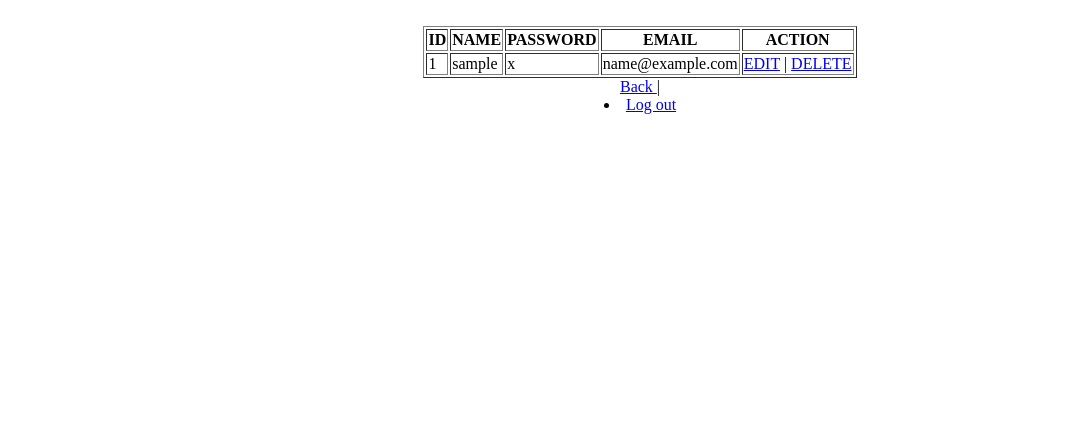
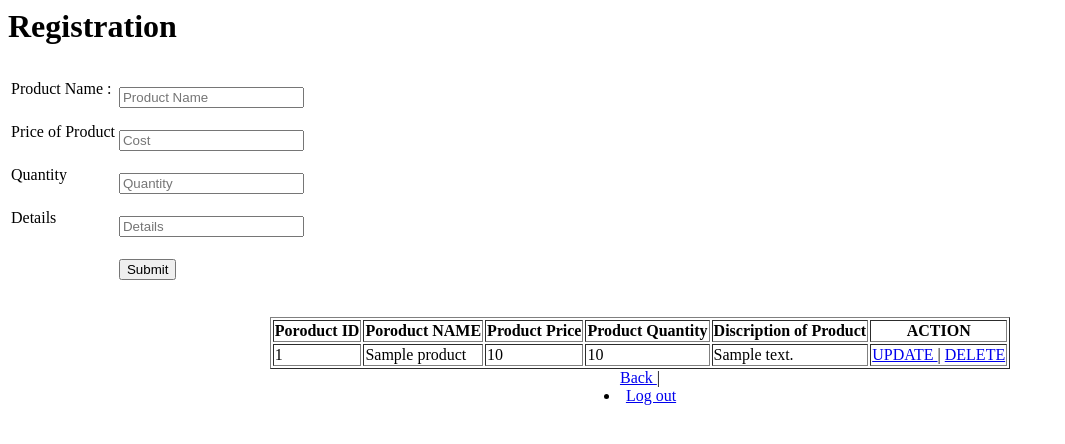
Before and after one commit to imdadhaq/WEB-TECH-, a PHP site: page /views/product.php in a window 1280 px wide. Shown: the top 444 px of the page, without its empty margins (0-1065 px from the left). Run offline with PHP 8.4, Linux system fonts and the light colour scheme; tables that the repository leaves empty or names only in its code hold one stand-in row (values such as "Sample post").

```diff
--- a/SCM_FINAL_Project/model/usersModel.php
+++ b/SCM_FINAL_Project/model/usersModel.php
@@ -34,9 +34,21 @@
 		return $result;
 	}
 
+	//This Block is for Product Database and Tabel
+	function addproduct($user){
+		$con = getConnection();
+		//$sql= "insert into users values('','{$user['username']}', '{$user['password']}', '{$user['email']}')";
+		$sql= "INSERT into `product` values('','{$user['name']}','{$user['cost']}', '{$user['quantity']}', '{$user['details']}')";
+		if(mysqli_query($con, $sql)){
+			return true;
+		}else{
+			return false;
+		}
+	}
+
 	function getAllproduct(){
 		$con = getConnection();
-		$sql= "select * from user";
+		$sql= "select * from product";
 		$result = mysqli_query($con, $sql);
 		return $result;
 	}
--- a/SCM_FINAL_Project/views/login.html
+++ b/SCM_FINAL_Project/views/login.html
@@ -5,7 +5,7 @@
 </head>
 <body>
 
-	<form class="form" method="post" name="login" action="../controller/logincheck.php">
+	<form class="form" method="post" name="login" action="../controller/logincheck.php" onsubmit="return validateForm()">
 
 		<h1 class="login-title">Login</h1>
 
@@ -26,7 +26,7 @@
 					</td>
 				</tr>
 			</table>
-
+			<script type="text/javascript" src="script1.js"></script>
 	</form>
 </body>
 </html>
--- a/SCM_FINAL_Project/views/product.php
+++ b/SCM_FINAL_Project/views/product.php
@@ -1,8 +1,52 @@
+
 <?php
 
 	require_once('../model/usersModel.php');
 
 ?>
+<html>
+<head>
+	<title>Product</title>
+
+</head>
+<body>
+
+	<form class="form" name="singup" method="post" action="../controller/productcheck.php" onsubmit="return validateForm()">
+
+		<h1 class="login-title">Registration</h1>
+
+			<table>
+				<tr>
+					<td>Product Name :</td>
+					<td><br><input type="text" class="login-input" name="productname" placeholder="Product Name"  ></td>
+				</tr>
+				<tr>
+					<td>Price of Product</td>
+					<td><br><input type="text" class="login-input" name="cost" placeholder="Cost" ></td>
+				</tr>
+				<tr>
+					<td>Quantity </td>
+					<td><br><input type="text" class="login-input" name="quantity" placeholder="Quantity" ></td>
+				</tr>
+				<tr>
+					<td>Details</td>
+					<td><br><input type="text" class="login-input" name="details" placeholder="Details" ></td>
+				</tr>
+				<tr>
+					<td></td>
+					<td><br><input type="submit" name="submit" value="Submit" class="login-button"></td>
+
+
+
+				</tr>
+
+			</table>
+			<script type="text/javascript" src="script2.js"></script>
+	</form>
+
+</body>
+</html>
+
 
 <!DOCTYPE html>
 <html>
@@ -19,10 +63,11 @@
 
 	<table border="1" align="center">
 		<tr>
-			<th>ID</th>
-			<th>NAME</th>
-			<th>PASSWORD</th>
-			<th>EMAIL</th>
+			<th>Poroduct ID</th>
+			<th>Poroduct NAME</th>
+			<th>Product Price</th>
+			<th>Product Quantity</th>
+			<th>Discription of Product </th>
 			<th>ACTION</th>
 		</tr>
 
@@ -32,11 +77,12 @@
 	?>
 		<tr>
 			<td><?=$user['id']?></td>
-			<td><?=$user['username']?></td>
-			<td><?=$user['password']?></td>
-			<td><?=$user['email']?></td>
+			<td><?=$user['product_name']?></td>
+			<td><?=$user['cost']?></td>
+			<td><?=$user['quantity']?></td>
+			<td><?=$user['details']?></td>
 			<td>
-				<a href="edit.php?id=<?=$user['id']?>"> EDIT</a> |
+				<a href="edit.php?id=<?=$user['id']?>"> UPDATE </a> |
 				<a href="delete.php?id=<?=$user['id']?>"> DELETE</a>
 			</td>
 		</tr>
--- /dev/null
+++ b/SCM_FINAL_Project/views/script2.js
@@ -0,0 +1,16 @@
+function validateForm() {
+    let x = document.forms["singup"]["username"].value;
+    let y = document.forms["singup"]["password"].value;
+    let z = document.forms["singup"]["email"].value;
+    if (z== "")
+    {
+        if(x== "")
+        {
+            if (y == "")
+            {
+            alert("Name,Password and Email must be filled out");
+            return false;
+                }
+        }
+    }
+}
--- a/SCM_FINAL_Project/views/signup.html
+++ b/SCM_FINAL_Project/views/signup.html
@@ -5,7 +5,7 @@
 </head>
 <body>
 
-	<form class="form" method="post" action="../controller/signupcheck.php">
+	<form class="form" name="singup" method="post" action="../controller/signupcheck.php" onsubmit="return validateForm()">
 
 		<h1 class="login-title">Registration</h1>
 
@@ -25,11 +25,13 @@
 				<tr>
 					<td></td>
 					<td><br><input type="submit" name="submit" value="Submit" class="login-button"></td>
-					<p class="link">Already have an account? <a href="login.html">Log in</a></p>
+					<p class="link"><b>Already have an account? </b><a href="login.html"><br>Log in</a></p>
 
 
 				</tr>
+
 			</table>
+			<script type="text/javascript" src="script2.js"></script>
 	</form>
 
 </body>
```
Also changed, not shown: SCM_FINAL_Project/controller/productcheck.php (added, +44 -0 lines), SCM_FINAL_Project/views/index.php (+23 -70 lines), SCM_FINAL_Project/views/produclt list.txt (added, +48 -0 lines), SCM_FINAL_Project/views/script1.js (added, +12 -0 lines).
